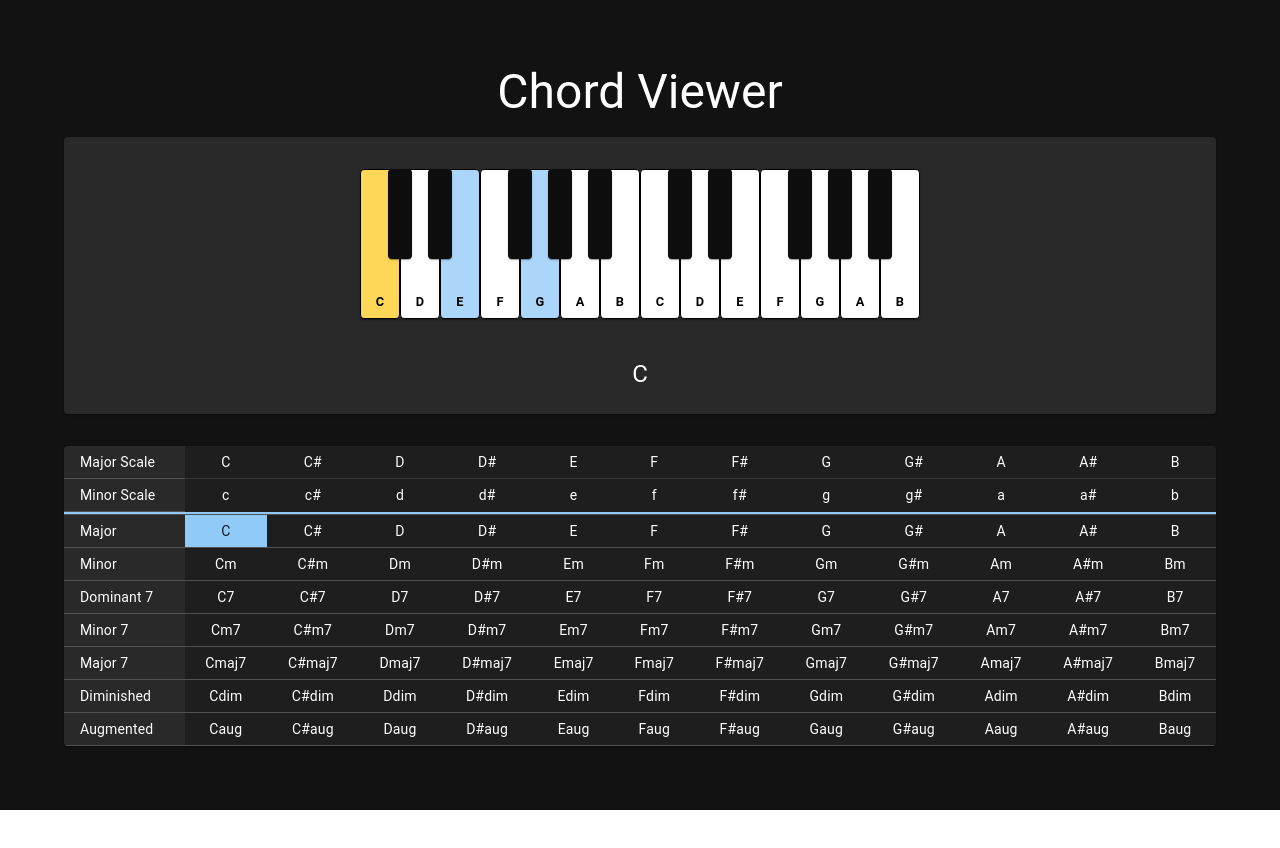
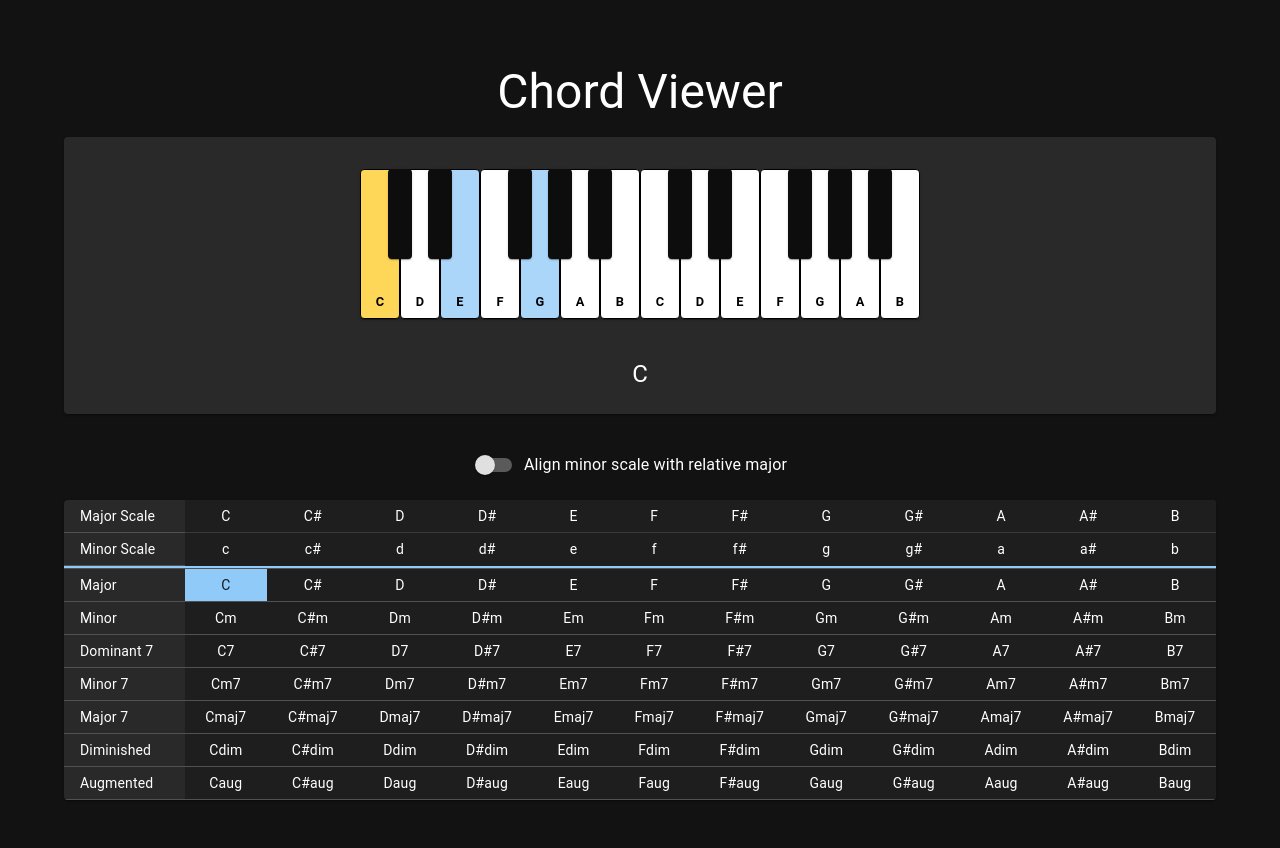
Before and after one commit to kasima/chord-viewer, a React (Vite) app: page / in a window 1280 px wide. Shown: the top 848 px of the page. Before the commit the page ends 810 px from the top, so only its background shows below. Built offline with nearby package versions, Linux system fonts and the light colour scheme.

Commit message:
Add toggle to align minor scales with their relative major scales

```diff
--- a/src/App.tsx
+++ b/src/App.tsx
@@ -1,7 +1,7 @@
 import { useState } from 'react'
 import { ThemeProvider, createTheme } from '@mui/material/styles'
 import CssBaseline from '@mui/material/CssBaseline'
-import { Container, Box, Typography, Paper } from '@mui/material'
+import { Container, Box, Typography, Paper, FormControlLabel, Switch } from '@mui/material'
 import PianoKeyboard from './components/PianoKeyboard'
 import ChordTable from './components/ChordTable'
 
@@ -58,6 +58,7 @@ const notes = ['C', 'C#', 'D', 'D#', 'E', 'F', 'F#', 'G', 'G#', 'A', 'A#', 'B']
 function App() {
   const [selectedChord, setSelectedChord] = useState<string>('C')
   const [showingScale, setShowingScale] = useState(false)
+  const [alignMinorScale, setAlignMinorScale] = useState(false)
 
   const getMajorScaleNotes = (rootNote: string) => {
     const rootIndex = notes.indexOf(rootNote)
@@ -120,10 +121,23 @@ function App() {
               {selectedChord}
             </Typography>
           </Paper>
+          <Box sx={{ mb: 2, display: 'flex', justifyContent: 'center' }}>
+            <FormControlLabel
+              control={
+                <Switch
+                  checked={alignMinorScale}
+                  onChange={(e) => setAlignMinorScale(e.target.checked)}
+                  color="primary"
+                />
+              }
+              label="Align minor scale with relative major"
+            />
+          </Box>
           <ChordTable
             selectedChord={selectedChord}
             onChordSelect={handleChordSelect}
             showingScale={showingScale}
+            alignMinorScale={alignMinorScale}
           />
         </Box>
       </Container>
--- a/src/components/ChordTable.tsx
+++ b/src/components/ChordTable.tsx
@@ -5,6 +5,7 @@ interface ChordTableProps {
   onChordSelect: (chord: string, isRootColumn: boolean) => void
   selectedChord: string
   showingScale: boolean
+  alignMinorScale: boolean
 }
 
 const commonChords = [
@@ -19,7 +20,7 @@ const commonChords = [
 
 const rootNotes = ['C', 'C#', 'D', 'D#', 'E', 'F', 'F#', 'G', 'G#', 'A', 'A#', 'B']
 
-const ChordTable = ({ onChordSelect, selectedChord, showingScale }: ChordTableProps) => {
+const ChordTable = ({ onChordSelect, selectedChord, showingScale, alignMinorScale }: ChordTableProps) => {
   const [focusPosition, setFocusPosition] = useState({ row: 0, col: 0 })
 
   // Calculate actual row numbers accounting for the divider
@@ -100,6 +101,14 @@ const ChordTable = ({ onChordSelect, selectedChord, showingScale }: ChordTablePr
     }
   }, [selectedChord, showingScale]);
 
+  const getMinorScaleRoots = () => {
+    if (!alignMinorScale) {
+      return rootNotes;
+    }
+    // Shift the minor scale roots by 3 semitones down to align with their relative major
+    return rootNotes.map((_, index) => rootNotes[(index - 3 + 12) % 12]);
+  };
+
   return (
     <TableContainer
       component={Paper}
@@ -136,7 +145,7 @@ const ChordTable = ({ onChordSelect, selectedChord, showingScale }: ChordTablePr
             <TableCell component="th" scope="row">
               Minor Scale
             </TableCell>
-            {rootNotes.map((root) => (
+            {getMinorScaleRoots().map((root) => (
               <TableCell
                 key={root}
                 align="center"
```
